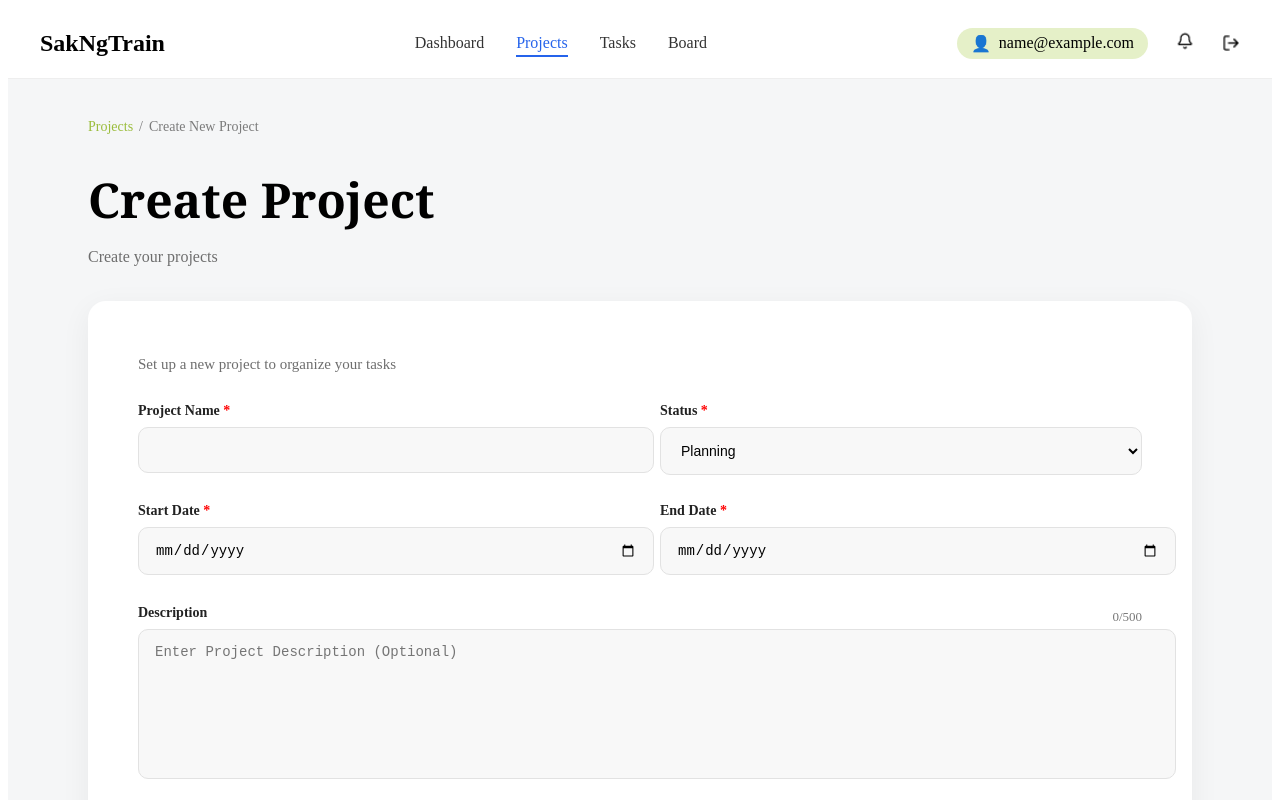
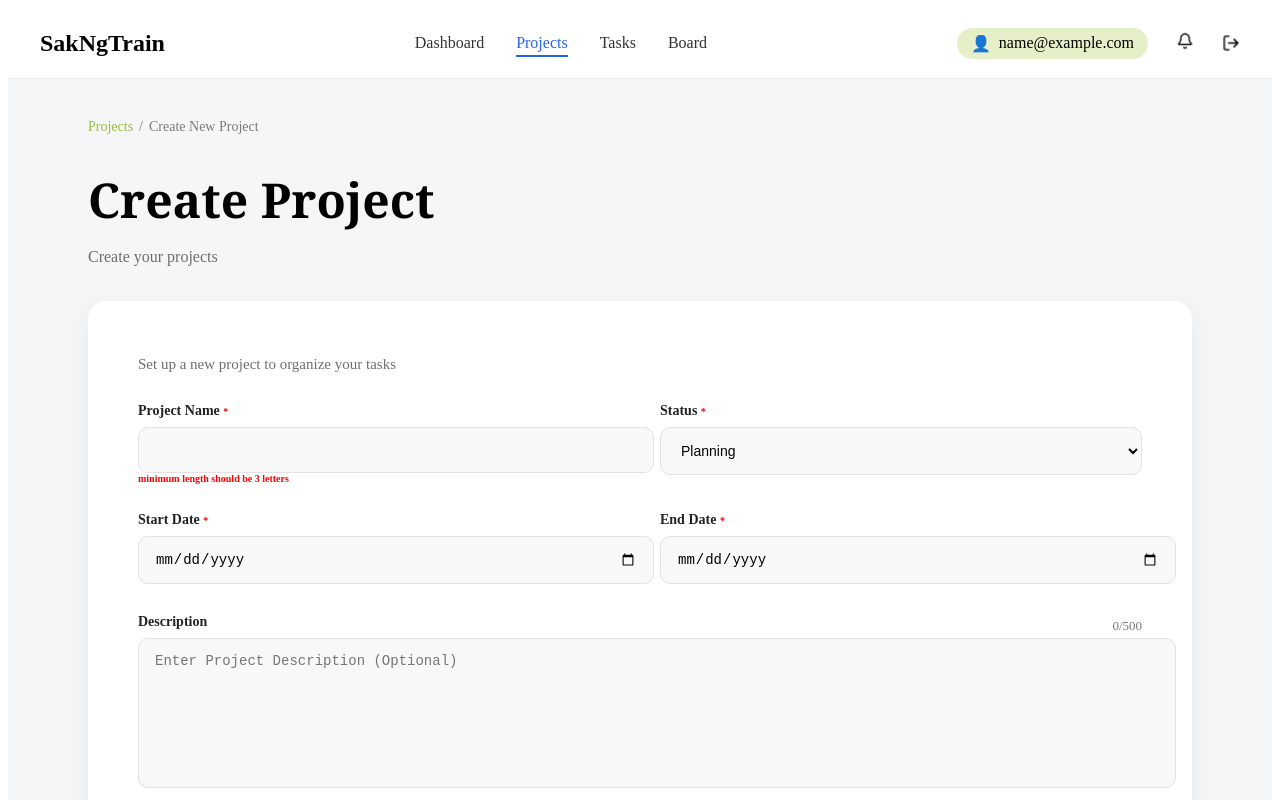
Before and after one commit to Hemanth-9933/Task-Management, an Angular app: page /projects/create in a window 1280 px wide. Shown: the top 800 px of the page. Built offline with nearby package versions, Linux system fonts and the light colour scheme; sample sign-in values are in the browser's storage.

Commit message:
Fix SPA routing for Vercel

```diff
--- a/src/app/create/create.html
+++ b/src/app/create/create.html
@@ -21,7 +21,10 @@
 
         <div class="form-group">
           <label>Project Name <span class="req">*</span></label>
+
           <input type="text" formControlName="name" />
+      <div class="req">          minimum length should be 3 letters
+</div>
         </div>
 
       <div class="form-group">
--- a/src/app/create/create.scss
+++ b/src/app/create/create.scss
@@ -64,6 +64,7 @@
 
     .req {
       color: red;
+      font-size:x-small;
     }
 
     input,
--- a/src/app/create/create.ts
+++ b/src/app/create/create.ts
@@ -27,7 +27,7 @@ minEndDate: string = '';
   ) {
     this.projectForm = this.fb.group({
       name: ['', [Validators.required, Validators.minLength(3)]],
-      status: ['Planning', Validators.required],  // default fixed
+      status: ['Planning', Validators.required],
       startDate: ['', Validators.required],
       endDate: ['', Validators.required],
       description: ['']
@@ -75,7 +75,7 @@ this.minEndDate = this.today;
     projects.push(newProject);
     this.taskService.saveProjects(projects);
 
-    this.notificationService.addNotification('Project created successfully');
+    this.notificationService.addNotification('Project {created} successfully');
     this.router.navigate(['/projects']);
   }
 
```
Also changed, not shown: src/app/vercel.json (added).
